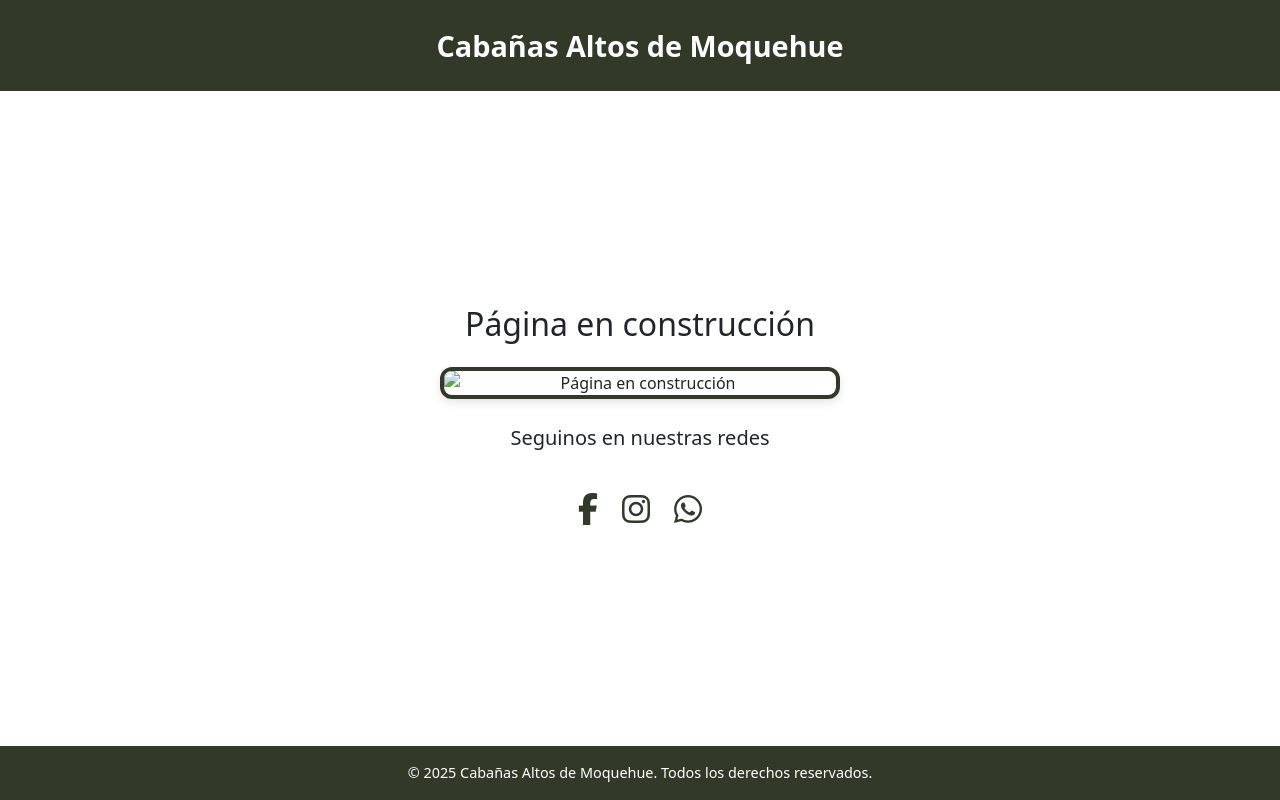
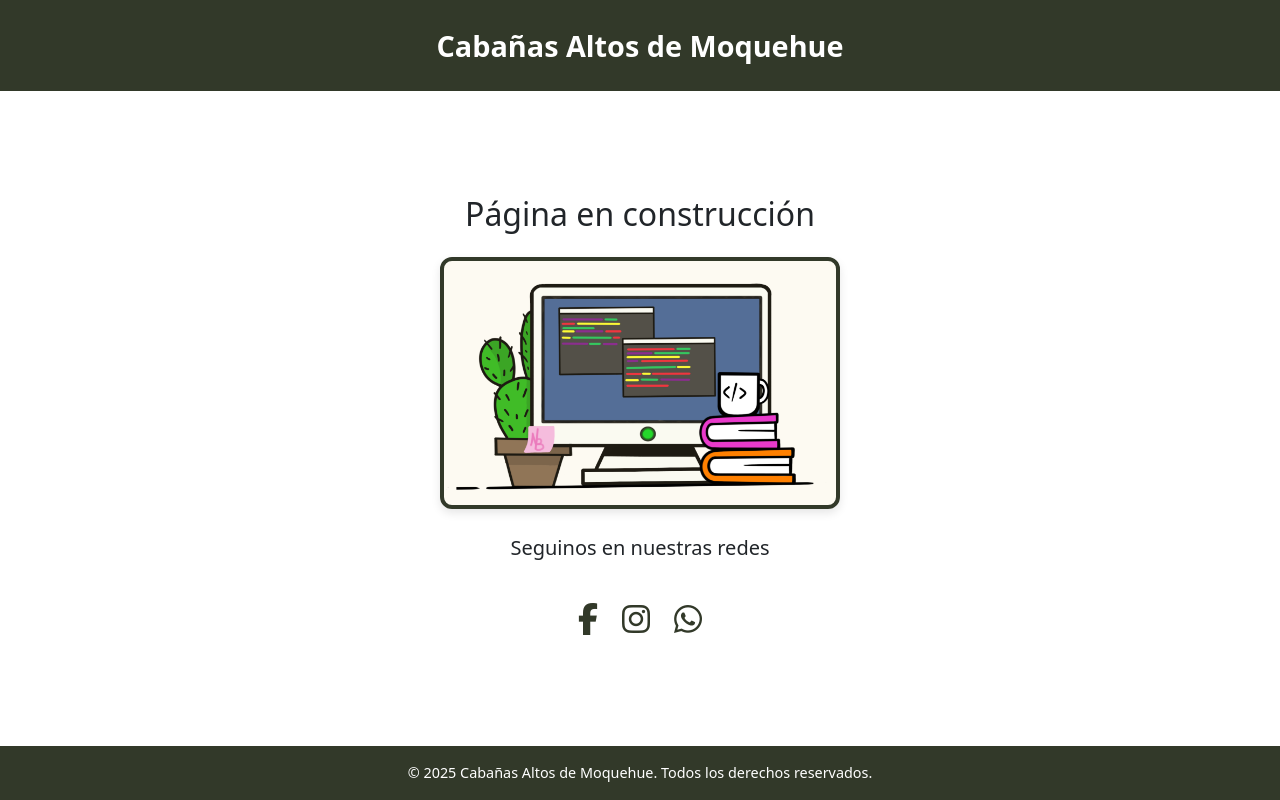
Before and after one commit to N4huB/AltosDeMoquehue_V0.1, a plain HTML site: page index.html in a window 1280 px wide. Drawn offline with nearby package versions, Linux system fonts and the light colour scheme.

Commit message:
Update index.html

```diff
--- a/index.html
+++ b/index.html
@@ -15,7 +15,7 @@
 
     <main class="flex-grow-1 d-flex flex-column align-items-center justify-content-center text-center px-3 py-5">
         <h2 class="mb-4">Página en construcción</h2>
-        <img src="PaginaEnConstruccion.png" alt="Página en construcción" class="img-fluid mb-4 imagenConstruccion" />
+        <img src="\img\PaginaEnConstruccion.png" alt="Página en construcción" class="img-fluid mb-4 imagenConstruccion" />
         <p class="lead">Seguinos en nuestras redes</p>
         <div class="d-flex flex-wrap justify-content-center gap-4 mt-3">
             <a href="https://www.facebook.com/altosdemoquehue.cabanas" class="icono-red" target="_blank"><i class="fab fa-facebook-f"></i></a>
```
